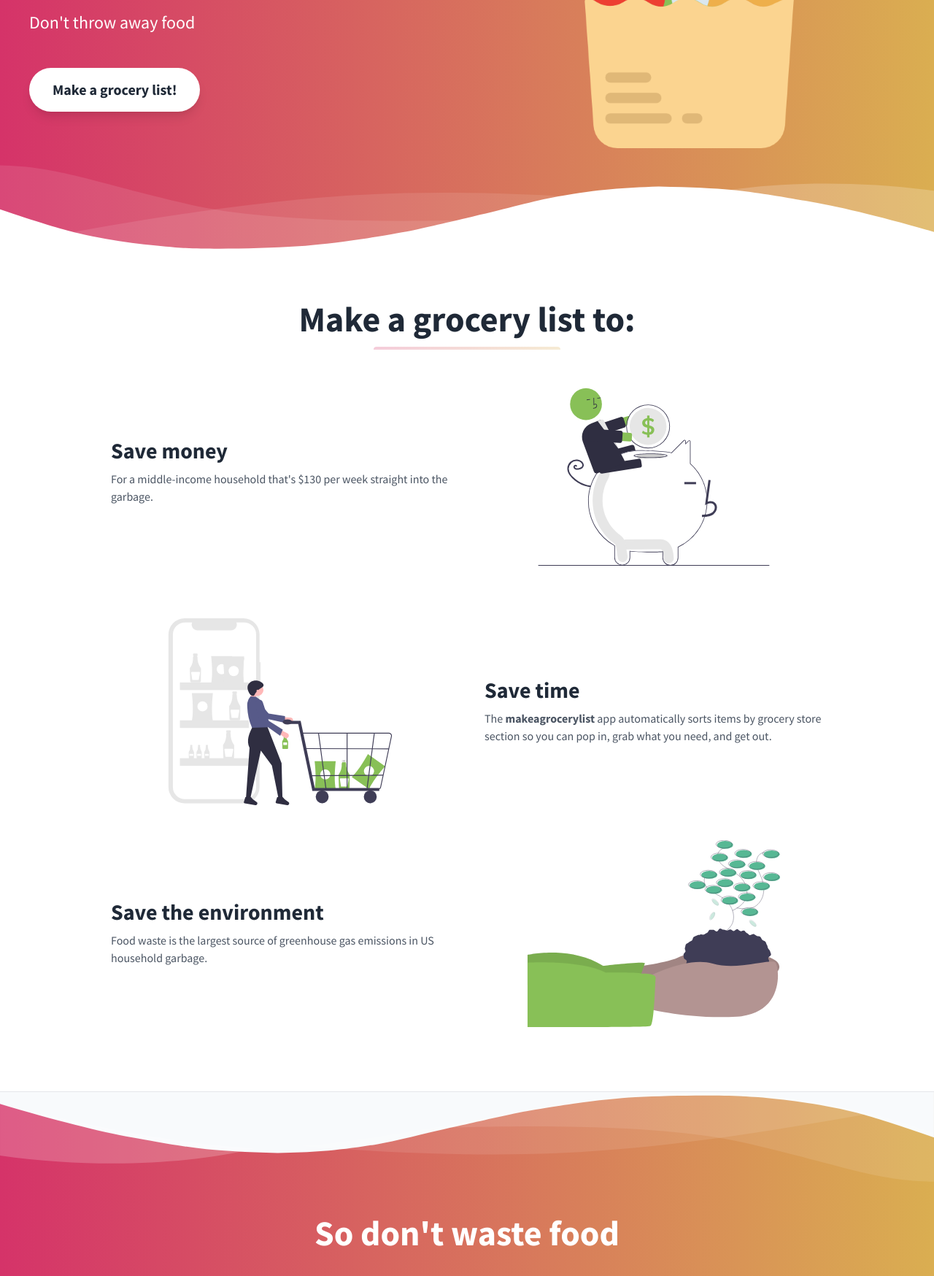
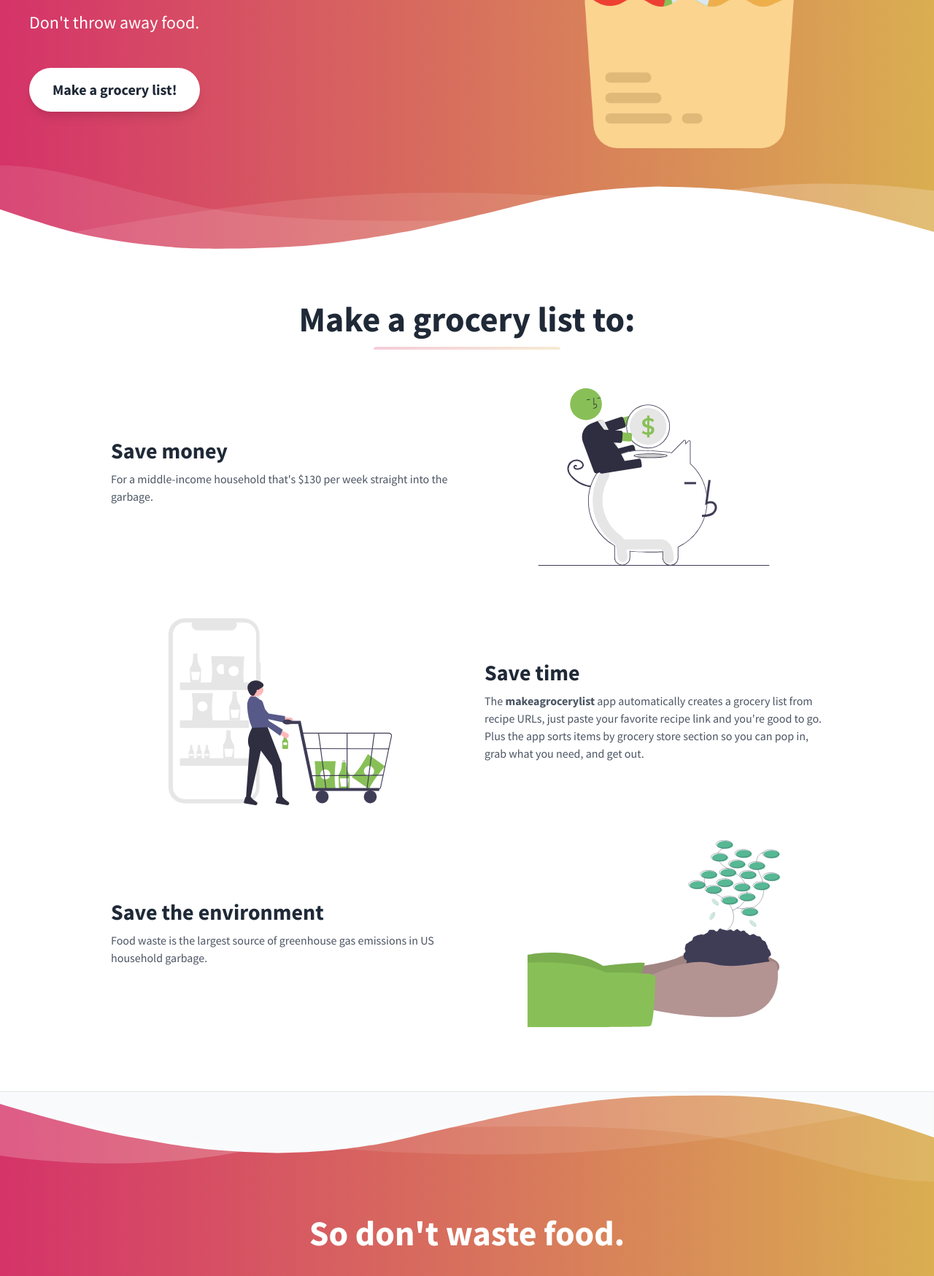
Before and after one commit to hinnefe2/grocery-list, a plain HTML site: page landing.html in a window 1280 px wide. Shown: the part 301-2049 px from the top of the page at 73% size. Drawn offline with nearby package versions, Linux system fonts and the light colour scheme.

Commit message:
Update app description on landing page

```diff
--- a/landing.html
+++ b/landing.html
@@ -41,7 +41,7 @@
             A third of all groceries go straight to the trash.
           </h1>
           <p class="leading-normal w-full md:w-3/5 text-2xl mb-5">
-            Don't throw away food
+            Don't throw away food.
           </p>
           <button
             class="mx-auto md:mx-0 text-xl lg:mx-0 hover:underline bg-white text-gray-800 font-bold rounded-full my-6 py-4 px-8 shadow-lg focus:outline-none focus:shadow-outline transform transition hover:scale-105 duration-300 ease-in-out"
@@ -105,7 +105,9 @@
                 Save time
               </h3>
               <p class="text-gray-600">
-                The <b>makeagrocerylist</b> app automatically sorts items by grocery store section so you can pop in, grab what you need, and get out.
+                The <b>makeagrocerylist</b> app automatically creates a grocery list from recipe URLs, just
+                paste your favorite recipe link and you're good to go. Plus the app
+                sorts items by grocery store section so you can pop in, grab what you need, and get out.
               </p>
             </div>
           </div>
@@ -148,7 +150,7 @@
     </svg>
     <section class="container mx-auto text-center py-6 mb-12">
       <h2 class="w-full my-2 text-5xl font-bold leading-tight text-center text-white">
-        So don't waste food
+        So don't waste food.
       </h2>
       <button
         class="mx-auto text-xl lg:mx-0 hover:underline bg-white text-gray-800 font-bold rounded-full my-6 py-4 px-8 shadow-lg focus:outline-none focus:shadow-outline transform transition hover:scale-105 duration-300 ease-in-out"
```
